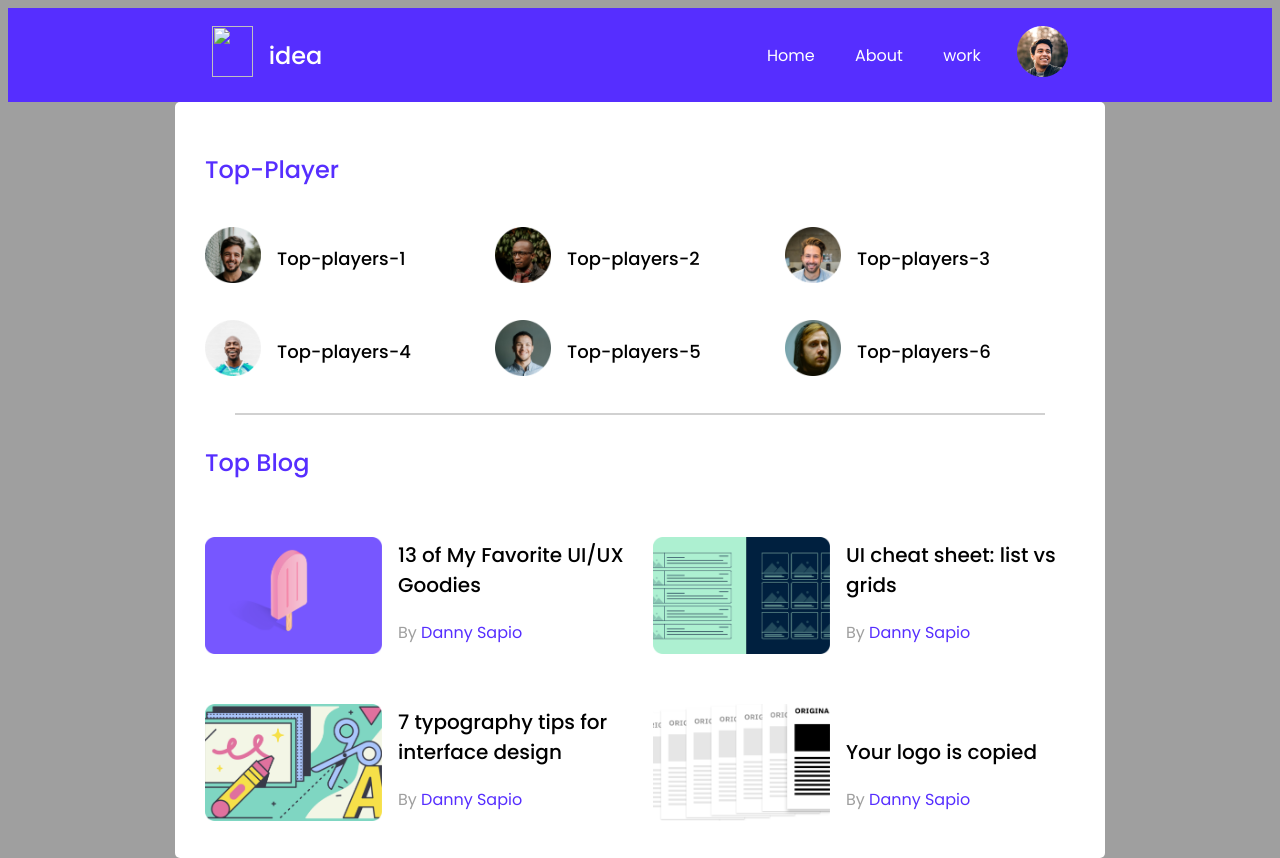
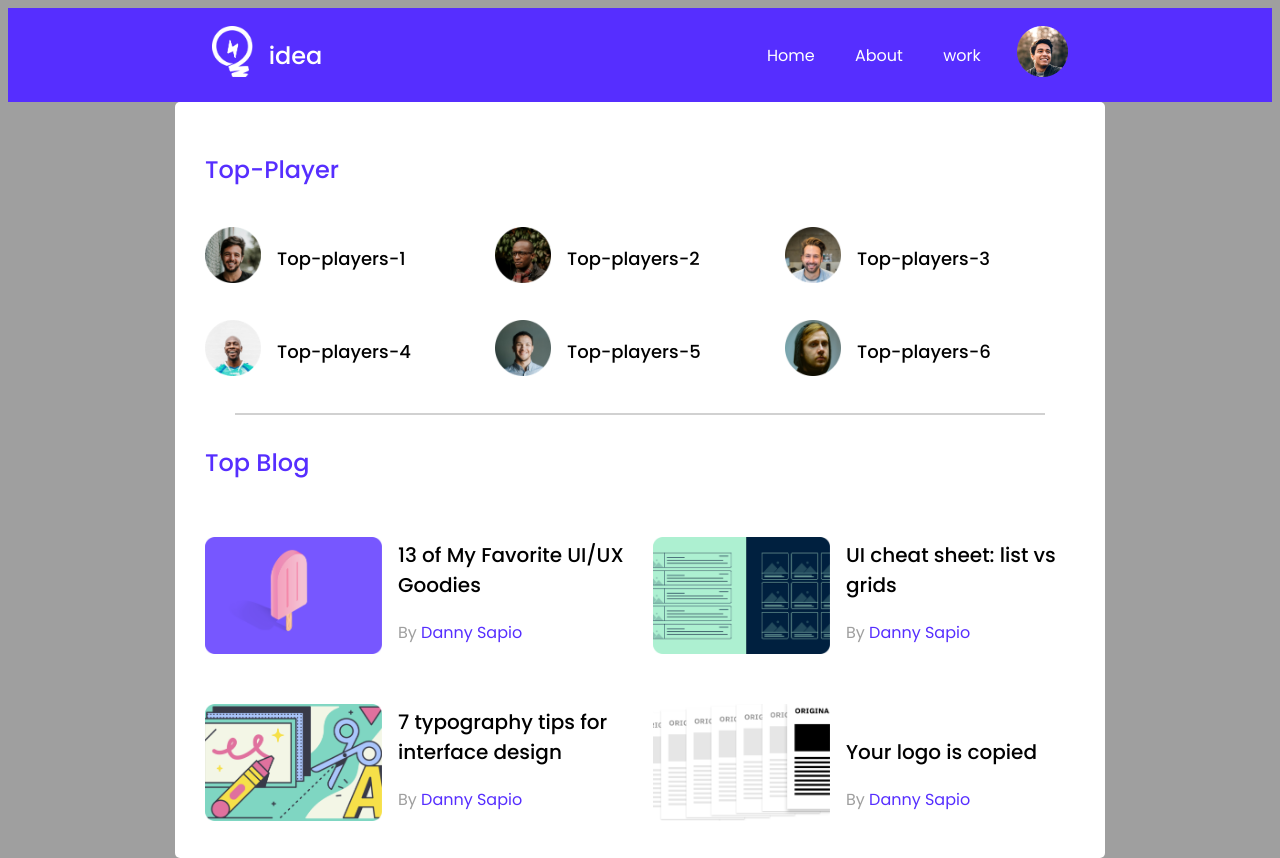
Before and after one commit to ShaikAbdul01/leader-board-shaik, a plain HTML site: page index.html in a window 1280 px wide. Shown: the top 858 px of the page. Drawn offline with Linux system fonts and the light colour scheme; the site is published under a folder, as on GitHub Pages, so addresses that start at the root find nothing.

Commit message:
Corraction Style

```diff
--- a/index.html
+++ b/index.html
@@ -21,7 +21,7 @@
         <!-- <div class="nav-bar-cont"></div> -->
         <div class="nav-left">
           <div class="nav-logo">
-            <img src="/images/icons/logo.png" alt="" />
+            <img src="images/icons/logo.png" alt="" />
           </div>
           <div class="nav-title">idea</div>
         </div>
```
